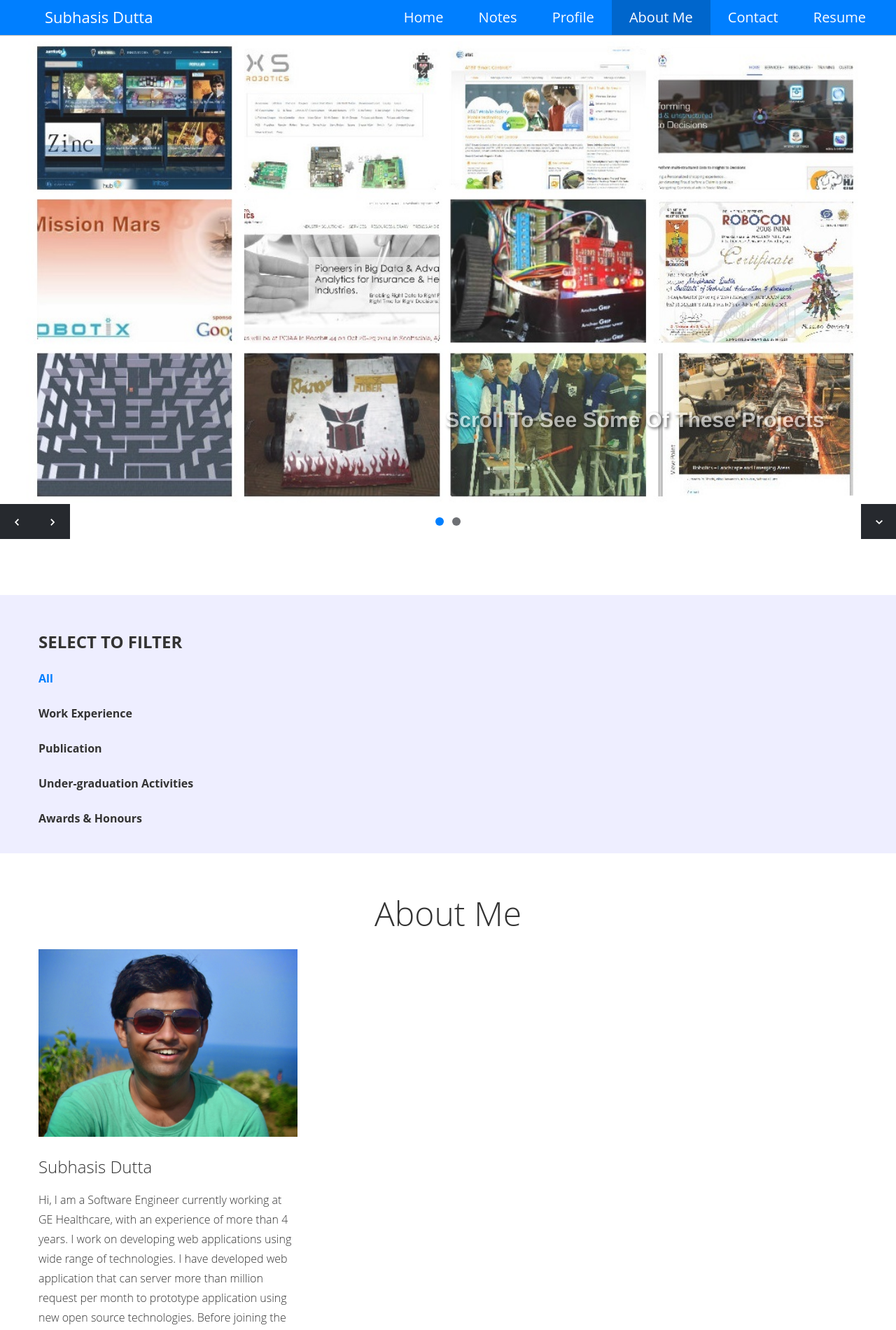
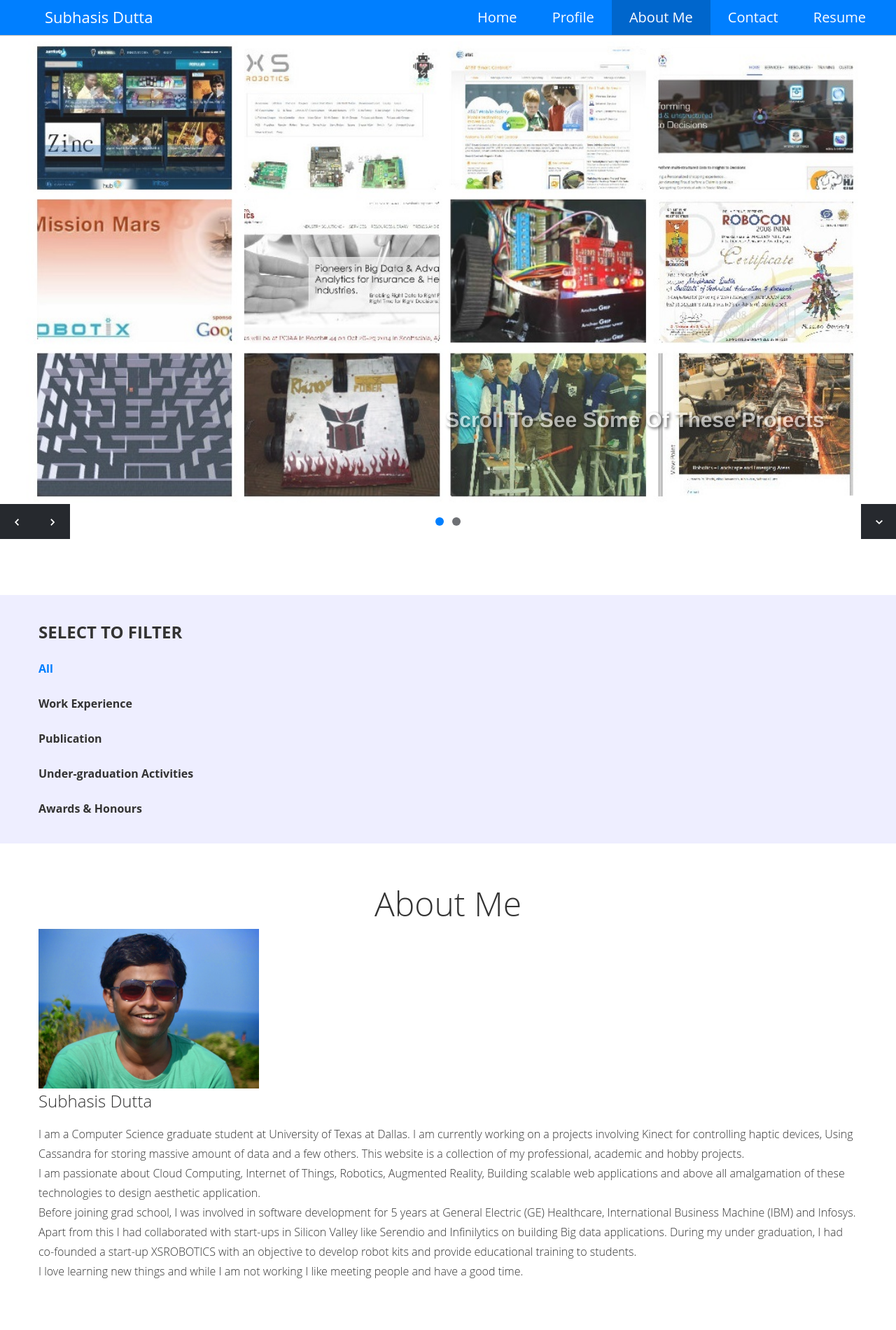
Before and after one commit to SubhasisDutta/ProfileApp, a Python web app: template template/index_old.html in a window 1280 px wide. Shown: the top 1900 px of the page at 70% size. Run offline with Jinja, Linux system fonts and the light colour scheme; the template is opened without the code that fills it, so the values that code supplies are empty; some libraries are stand-ins or nearby versions.

Commit message:
Update to About Me

```diff
--- a/static/stylesheets/main.css
+++ b/static/stylesheets/main.css
@@ -651,12 +651,12 @@ nav#menu #menu-nav li a:hover {
 
 .title-page {
 	text-align: center;
-	margin-bottom: 15px;
+	/*margin-bottom: 15px;*/
 }
 
 .title-page .title {
 	font-size: 48px;
-	margin: 0 0 10px 0
+	margin: 0 0 0px 0
 }
 
 .title-page .title-description {
@@ -797,12 +797,11 @@ nav#menu #menu-nav li a:hover {
 .image-wrap {
 	position: relative;
 	overflow: hidden;
-	margin-bottom: 25px;
 	cursor: pointer;
 }
 
 .image-wrap img {
-	width: 100%;
+	width: 85%;
 }
 
 .image-wrap  .hover-wrap {
--- a/template/index_old.html
+++ b/template/index_old.html
@@ -114,16 +114,18 @@
     <div class="row">
 
         <!-- Start Profile -->
-    	<div class="span4 profile">
-        	<div class="image-wrap">
+    	<div class="span profile">
+        	<div class="image-wrap span4" style="margin-left: 0px;">
                 <img src="tempasset/aboutme/profile.JPG" alt="Subhasis Dutta">
             </div>
+            <div style="clear:both;"></div>
             <h3 class="profile-name">Subhasis Dutta</h3>
-            <p class="profile-description">Hi, I am a Software Engineer currently working at GE Healthcare, with an experience of more than 4 years.
-            I work on developing web applications using wide range of technologies. I have developed web application that can server more
-             than million request per month to prototype application using new open source technologies. Before joining the IT
-             industry, I had co-founded a start-up <a href="http://xsrobotics.com/products/" target="_blank">XSROBOTICS</a> with an objective to develop products and provide services for the education
-              and hobby robotics market. </p>
+            <p class="profile-description">
+            I am a Computer Science graduate student at University of Texas at Dallas. I am currently working on a projects involving Kinect for controlling haptic devices, Using Cassandra for storing massive amount of data and a few others. This website is a collection of my professional, academic and hobby projects.</br>
+			I am passionate about Cloud Computing, Internet of Things, Robotics, Augmented Reality, Building scalable web applications and above all amalgamation of these technologies to design aesthetic application.</br>
+			Before joining grad school, I was involved in software development for 5 years at General Electric (GE) Healthcare, International Business Machine (IBM) and Infosys.  Apart from this I had collaborated with start-ups in Silicon Valley like Serendio and Infinilytics on building Big data applications. During my under graduation, I had co-founded a start-up XSROBOTICS with an objective to develop robot kits and provide educational training to students.</br>
+			I love learning new things and while I am not working I like meeting people and have a good time.
+            </p>
 
 
         </div>
--- a/template/sharedMaster.html
+++ b/template/sharedMaster.html
@@ -85,11 +85,10 @@
         <nav id="menu">
         	<ul id="menu-nav">
             	<li class="current"><a href="#home-slider">Home</a></li>
-            	<li><a href="/note" class="external">Notes</a></li>
                 <li><a href="#work">Profile</a></li>
                 <li><a href="#about">About Me</a></li>
                 <li><a href="#contact">Contact</a></li>
-				<li><a href="tempasset/doc/SubhasisDutta-Resume.pdf" class="external" target="_blank">Resume</a></li>
+				<li><a href="tempasset/doc/SubhasisDuttaResume.pdf" class="external" target="_blank">Resume</a></li>
             </ul>
         </nav>
 
```
Also changed, not shown: 1 other file.
